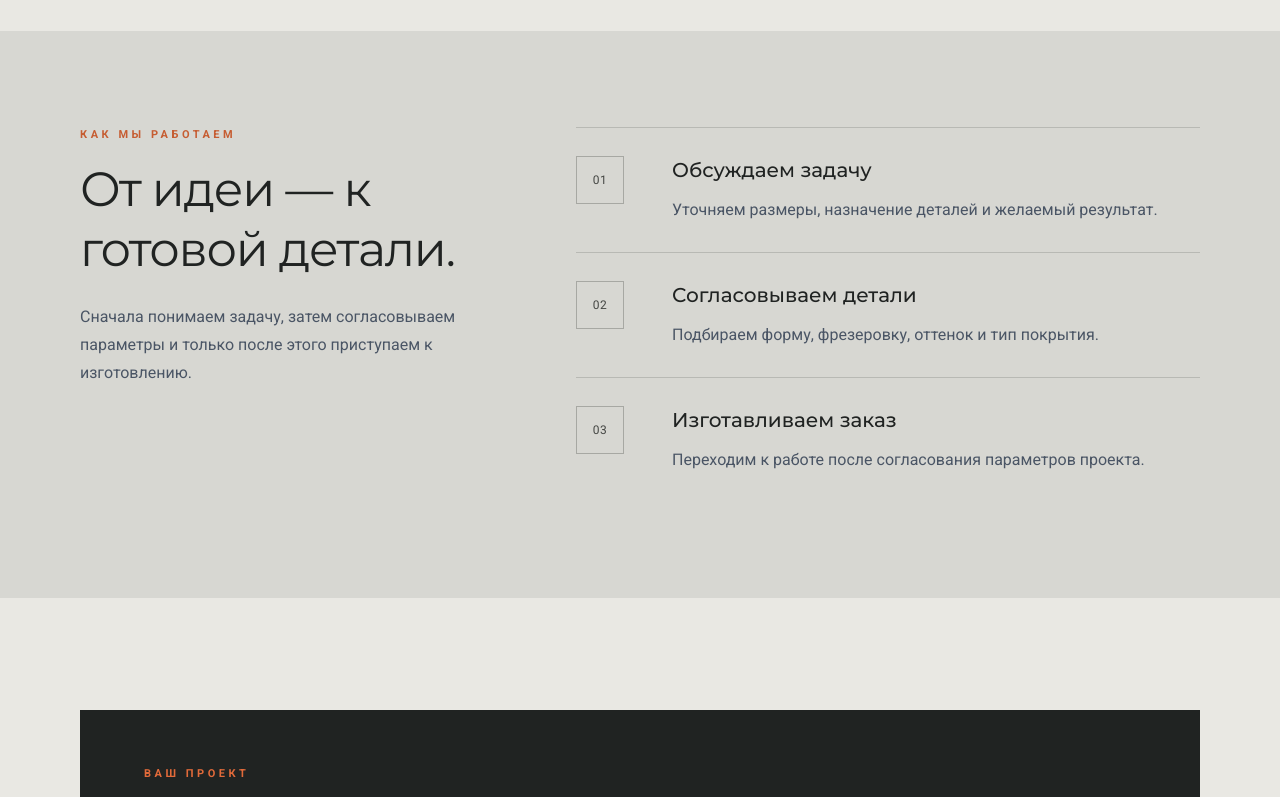
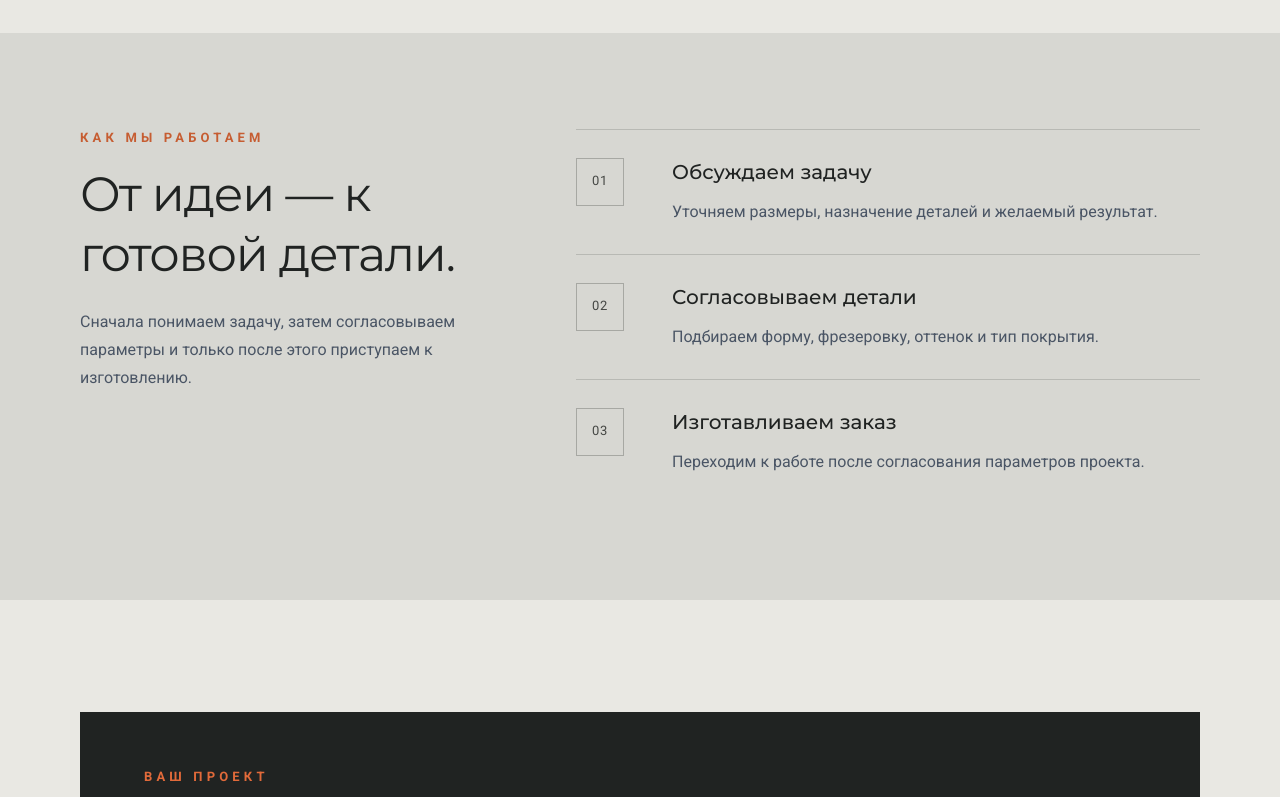
Before and after one commit to IljaBelousow/naumovich-site, a Next.js app: page /about in a window 1280 px wide. Shown: the part 1360-2157 px from the top of the page. Built offline with nearby package versions, Linux system fonts and the light colour scheme.

Commit message:
Improve readability of small text site-wide

```diff
--- a/src/app/globals.css
+++ b/src/app/globals.css
@@ -368,3 +368,8 @@ a { text-underline-offset: 4px; }
   .industrial-hero img { animation: industrialImageSettle 1.4s cubic-bezier(.2,.75,.25,1) both; }
   @keyframes industrialImageSettle { from { transform: scale(1.045); } to { transform: scale(1); } }
 }
+
+
+/* Improve readability: avoid tiny supporting copy across the site. */
+.text-xs { font-size: 0.8125rem; line-height: 1.45; }
+.text-\[11px\] { font-size: 0.8125rem; line-height: 1.45; }
```
